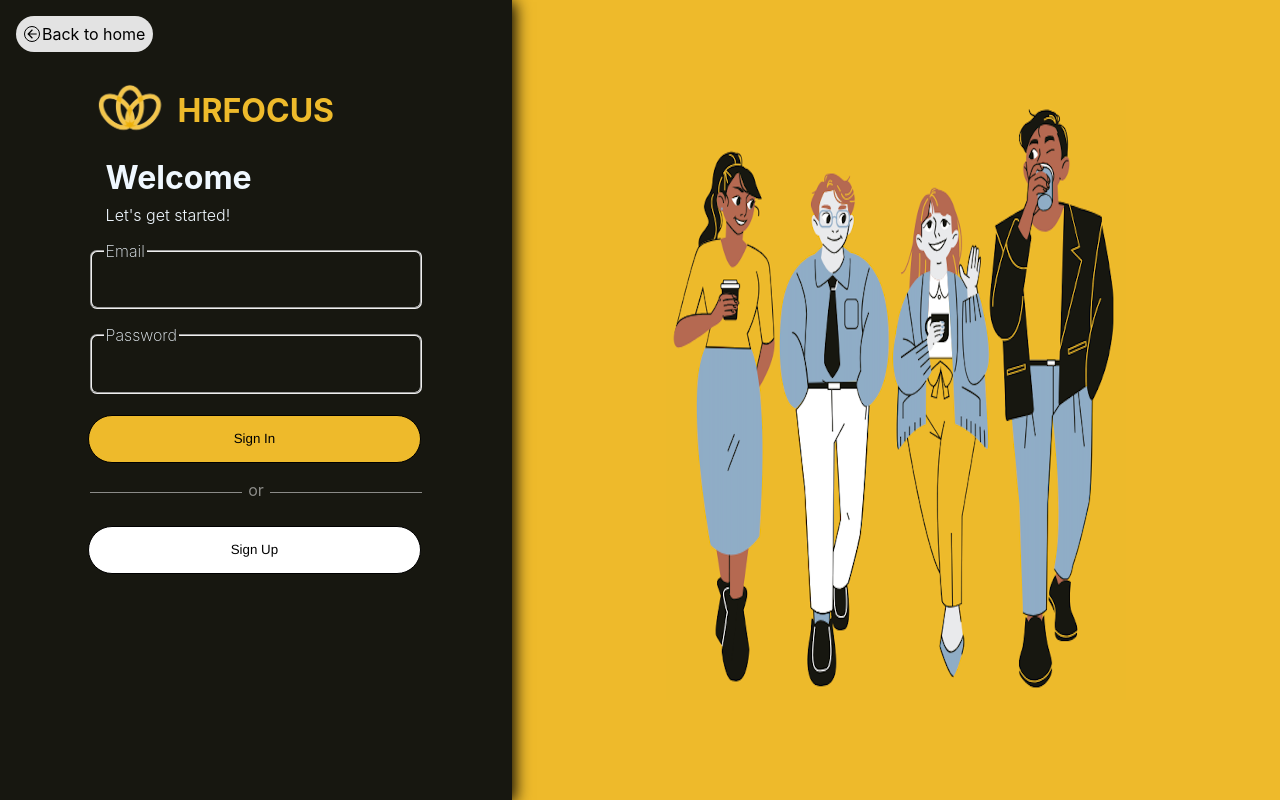
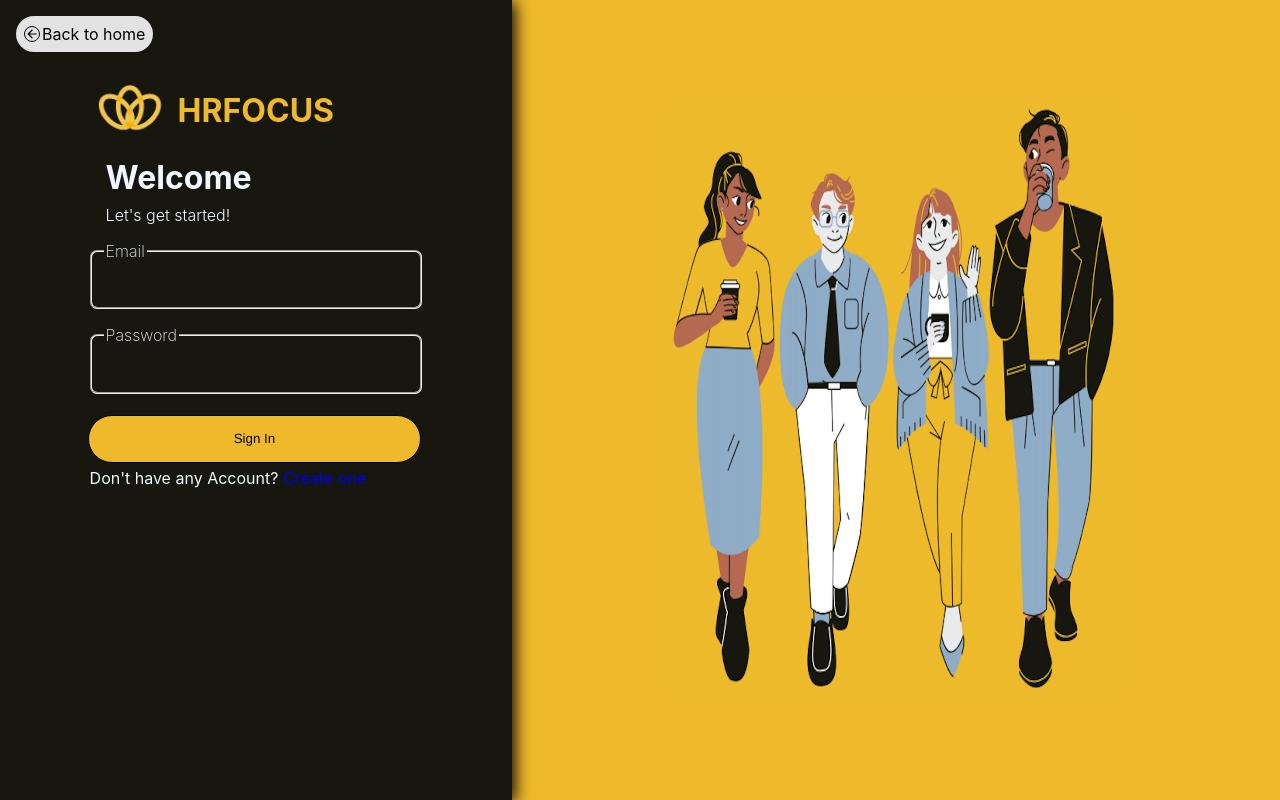
Before and after one commit to HRFocus/HRFocusFE, a React (Create React App) app: page /login in a window 1280 px wide. Built offline with nearby package versions, Linux system fonts and the light colour scheme.

Commit message:
sign in page compatiblle for windows

```diff
--- a/src/pages/Login/Login.css
+++ b/src/pages/Login/Login.css
@@ -11,6 +11,9 @@
     color: aliceblue;
     box-shadow: 3px 2px 15px 0px black;
     padding: 5% 2% 5%;
+  }
+  .form-section a{
+    text-decoration: none;
   }
 
   .image-section {
@@ -73,19 +76,3 @@
   legend{
     font-weight: 250;
 }
-.login-form hr{
-  border: none;
-  border-top: 1px solid #ffffff;
-  color: white;
-  overflow: visible;
-  text-align: center;
-  height: 5px;
-}
-
-.login-form hr::after {
-  background: #171710;
-  content: 'or';
-  padding: 0 6px;
-  position: relative;
-  top: -13px;
-}
--- a/src/pages/Login/Login.js
+++ b/src/pages/Login/Login.js
@@ -43,18 +43,7 @@ const Login = () => {
           >
             Sign In
           </Buttons>
-          <hr />
-          <Link to="/new">
-            <Buttons
-              backgroundColor="white"
-              width="100%"
-              height="3rem"
-              borderRadius="50px"
-              marginLeft="-0.1rem"
-            >
-              Sign Up
-            </Buttons>
-          </Link>
+          Don't have any Account? <Link to='/new'>Create one</Link>
         </form>
       </div>
       <div className="image-section">
```
